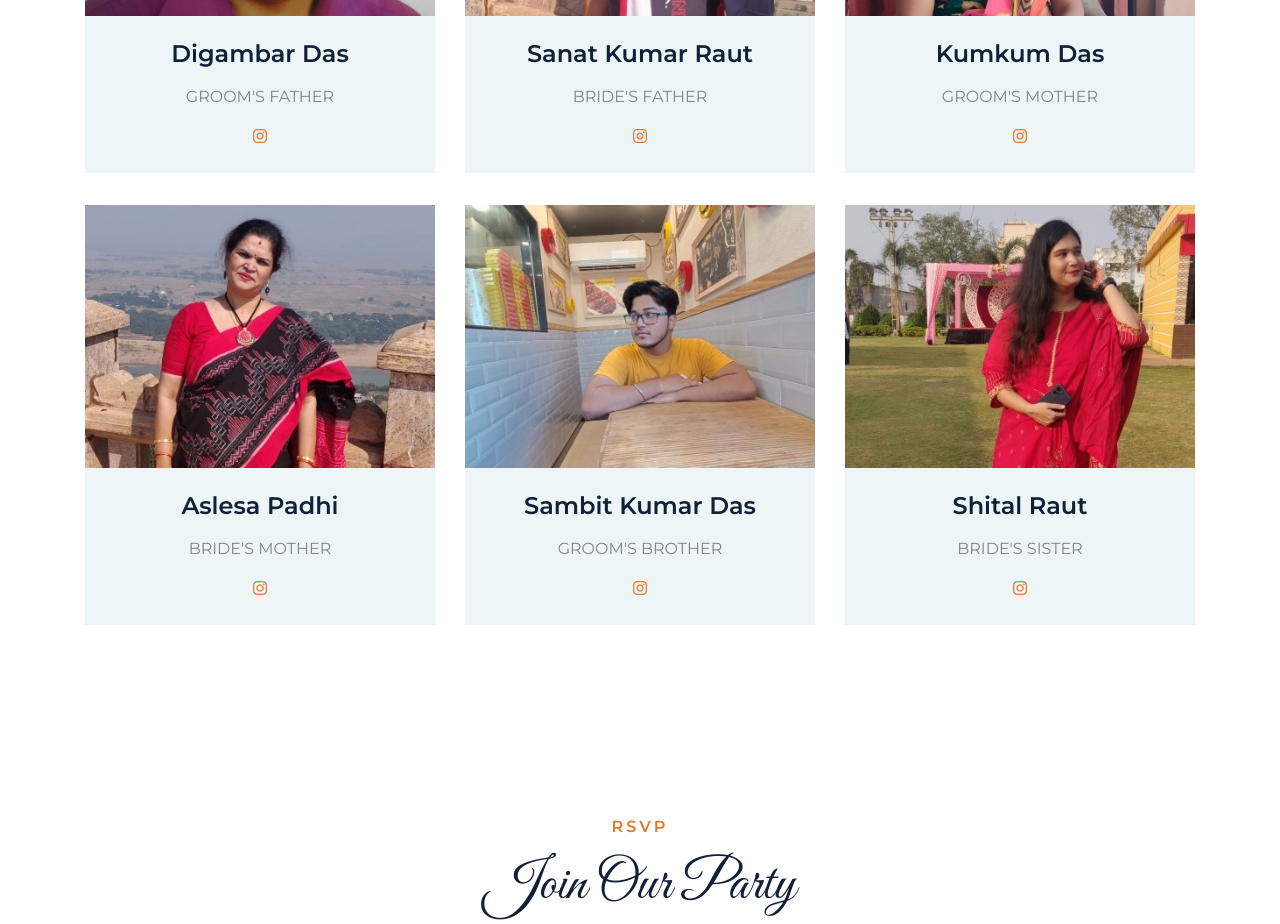
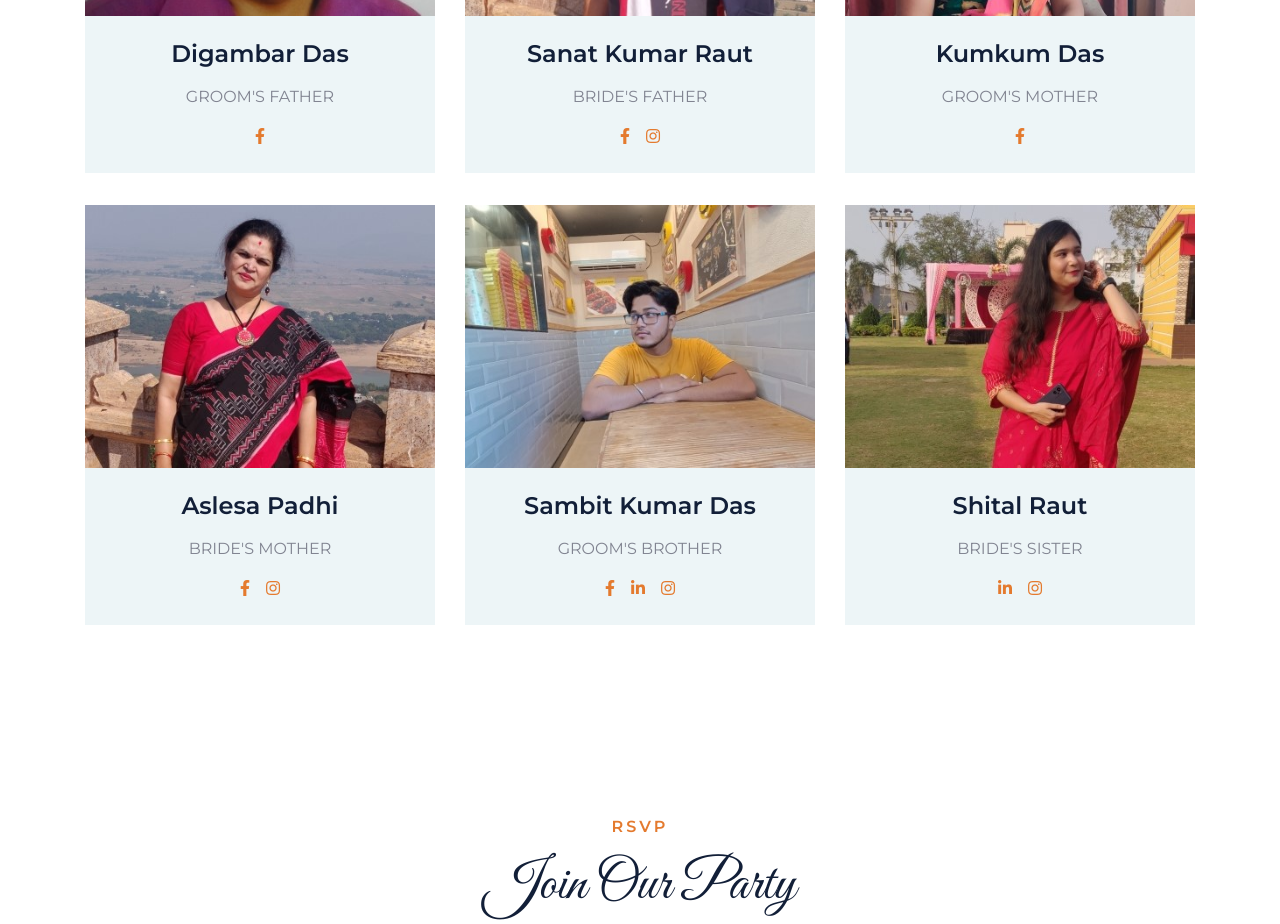
Before and after one commit to JayKisanDas/jay-anisha-marriage-invitation, a React (Create React App) app: page / in a window 1280 px wide. Shown: the part 6300-7224 px from the top of the page. Built offline with nearby package versions, Linux system fonts and the light colour scheme.

Commit message:
Updated social links

```diff
--- a/src/components/About.js
+++ b/src/components/About.js
@@ -33,7 +33,7 @@ const About = () => {
               <div className="position-relative">
                 <a
                   className="btn btn-outline-primary btn-square mr-1"
-                  href="https://twitter.com/JayRomeojay67"
+                  href="https://twitter.com/JayDas97"
                   target="_blank"
                   rel="noreferrer"
                 >
--- a/src/components/FamilyList.js
+++ b/src/components/FamilyList.js
@@ -17,8 +17,9 @@ const FamilyList = () => {
       fullName: "Digambar Das",
       desc: "Groom's Father",
       imgSrc: groomFamily1,
-      instagramLink: "https://www.instagram.com/the_avtar_jay/",
-      facebookLink: "",
+      instagramLink: "",
+      facebookLink:
+        "https://www.facebook.com/digambar.das.71653?mibextid=ZbWKwL",
       linkedinLink: "",
       twitterLink: "",
     },
@@ -29,7 +30,8 @@ const FamilyList = () => {
       desc: "Bride's Father",
       imgSrc: brideFamily1,
       instagramLink: "https://www.instagram.com/sanatkumarraut/",
-      facebookLink: "",
+      facebookLink:
+        "https://www.facebook.com/profile.php?id=100008202887640&mibextid=ZbWKwL",
       linkedinLink: "",
       twitterLink: "",
     },
@@ -39,8 +41,8 @@ const FamilyList = () => {
       fullName: "Kumkum Das",
       desc: "Groom's Mother",
       imgSrc: groomFamily2,
-      instagramLink: "https://www.instagram.com/the_avtar_jay/",
-      facebookLink: "",
+      instagramLink: "",
+      facebookLink: "https://www.facebook.com/kumkum.das.3720?mibextid=ZbWKwL",
       linkedinLink: "",
       twitterLink: "",
     },
@@ -51,7 +53,7 @@ const FamilyList = () => {
       desc: "Bride's Mother",
       imgSrc: brideFamily2,
       instagramLink: "https://www.instagram.com/aslesa_19/",
-      facebookLink: "",
+      facebookLink: "https://www.facebook.com/aslesa.padhi?mibextid=ZbWKwL",
       linkedinLink: "",
       twitterLink: "",
     },
@@ -62,8 +64,8 @@ const FamilyList = () => {
       desc: "Groom's Brother",
       imgSrc: groomFamily3,
       instagramLink: "https://www.instagram.com/__.btw.its_sam._/",
-      facebookLink: "",
-      linkedinLink: "",
+      facebookLink: "https://www.facebook.com/Sambit.kumar143?mibextid=ZbWKwL",
+      linkedinLink: "https://www.linkedin.com/in/sambit-kumar-das-a42a0919b/",
       twitterLink: "",
     },
     {
@@ -74,7 +76,7 @@ const FamilyList = () => {
       imgSrc: brideFamily3,
       instagramLink: "https://www.instagram.com/__shital____/",
       facebookLink: "",
-      linkedinLink: "",
+      linkedinLink: "https://www.linkedin.com/in/shital-raut-7970a1205/",
       twitterLink: "",
     },
   ];
@@ -145,7 +147,7 @@ const FamilyList = () => {
                     {list.twitterLink && (
                       <a
                         className="mx-2"
-                        href="https://twitter.com/JayRomeojay67"
+                        href="https://twitter.com/JayDas97"
                         target="_blank"
                         rel="noreferrer"
                       >
@@ -155,7 +157,7 @@ const FamilyList = () => {
                     {list.facebookLink && (
                       <a
                         className="mx-2"
-                        href="https://twitter.com/JayRomeojay67"
+                        href="https://twitter.com/JayDas97"
                         target="_blank"
                         rel="noreferrer"
                       >
--- a/src/components/Footer.js
+++ b/src/components/Footer.js
@@ -1,7 +1,7 @@
 const Footer = () => {
   const socialLinks = [
     {
-      link: "https://twitter.com/JayRomeojay67",
+      link: "https://twitter.com/JayDas97",
       icon: "fab fa-twitter",
     },
     // {
```
